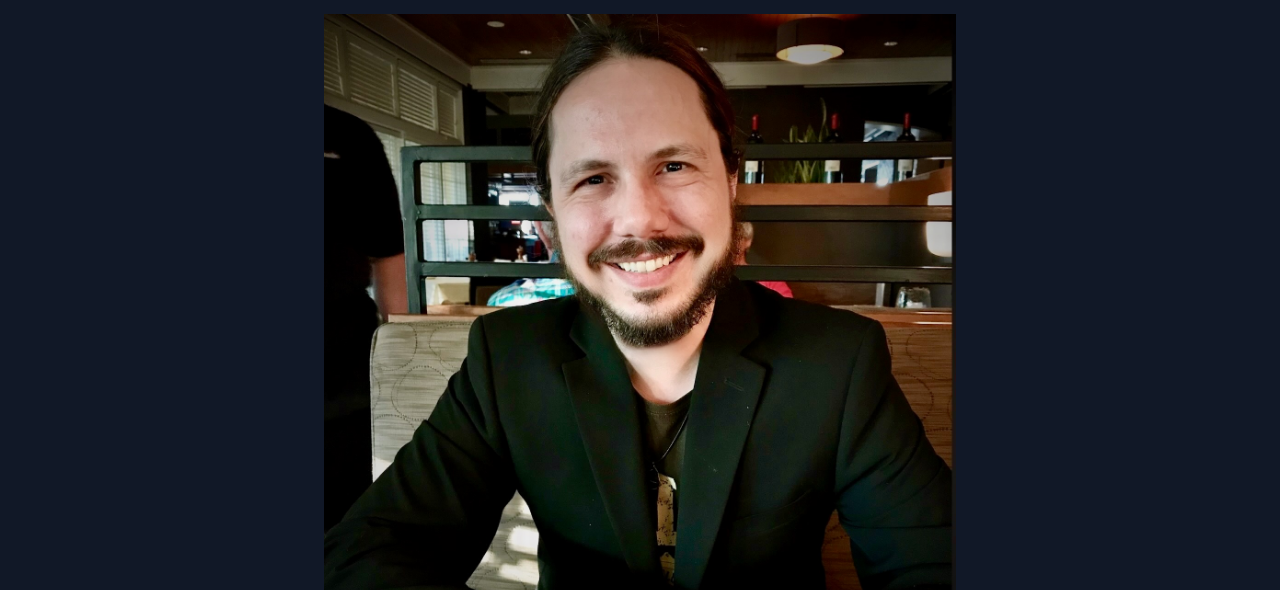
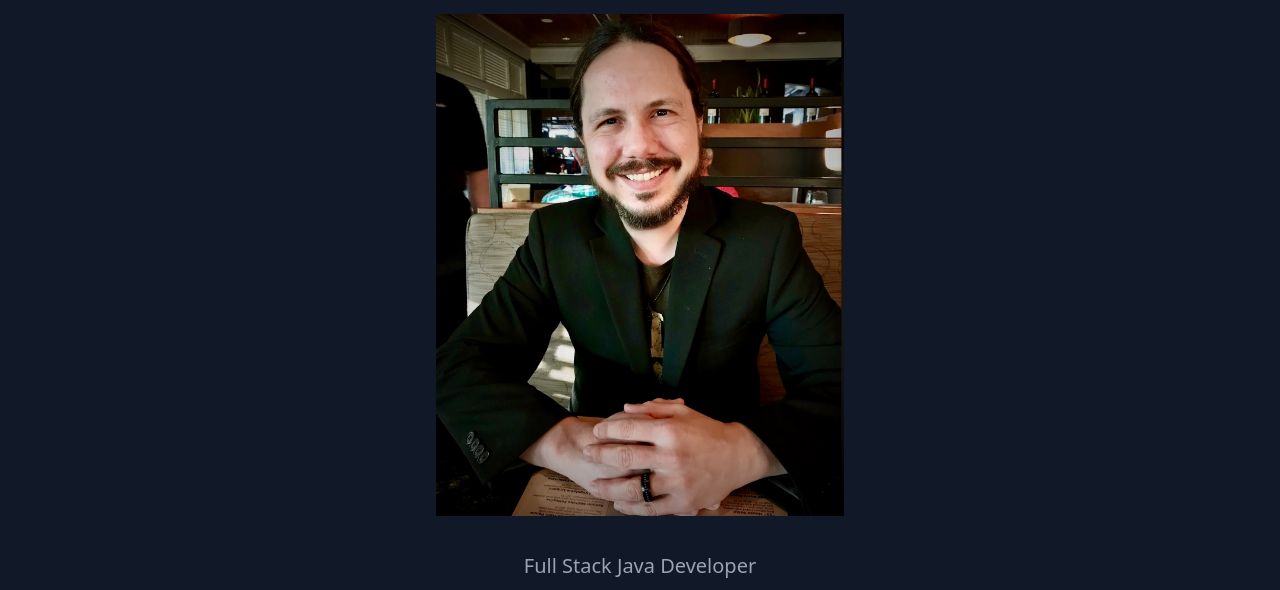
Before and after one commit to bpalmiero85/bpalmiero85.github.io, a website built with Vite: page index.html in a window 1280 px wide. Shown: the part 210-800 px from the top of the page. Built offline with nearby package versions, Linux system fonts and the light colour scheme.

Commit message:
Change size of main picture

```diff
--- a/index.html
+++ b/index.html
@@ -44,7 +44,7 @@
         <h1 class="text-3xl font-extrabold leading-tight text-gray-300 sm:text-4xl">
           Hello 👋 I'm Brian!
         </h1>
-        <img class="mx-auto p-5 project-image" src="./src/assets/Images/brian-business.jpeg" alt="A picture of Brian" />
+        <img class="mx-auto w-2/3 p-5 project-image" src="./src/assets/Images/brian-business.jpeg" alt="A picture of Brian" />
         <p class="mt-4 text-base font-normal text-gray-400 sm:text-xl">
           Full Stack Java Developer
         </p>
```
